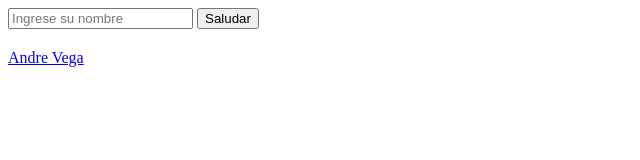
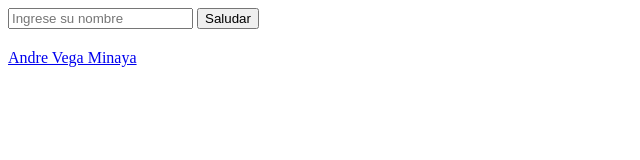
Before and after one commit to giancarlosbarbozan/proyecto-js, a plain HTML site: page index.html in a window 1280 px wide. Shown: the full height of the page, 0-640 px from the left. Drawn offline with Linux system fonts and the light colour scheme.

Commit message:
feat: equipo he agregado una modificacion en el index, añadi un enlace más.

```diff
--- a/index.html
+++ b/index.html
@@ -13,7 +13,7 @@
     <button id="btnSaludar" onclick="registrar()">Saludar</button>
     <h2 id="mensaje"></h2>
 
-    <a href="#">Andre Vega</a>
+    <a href="#">Andre Vega Minaya</a>
     <script src="js/ejercicio-1.js"></script>
 
 </body>
```
